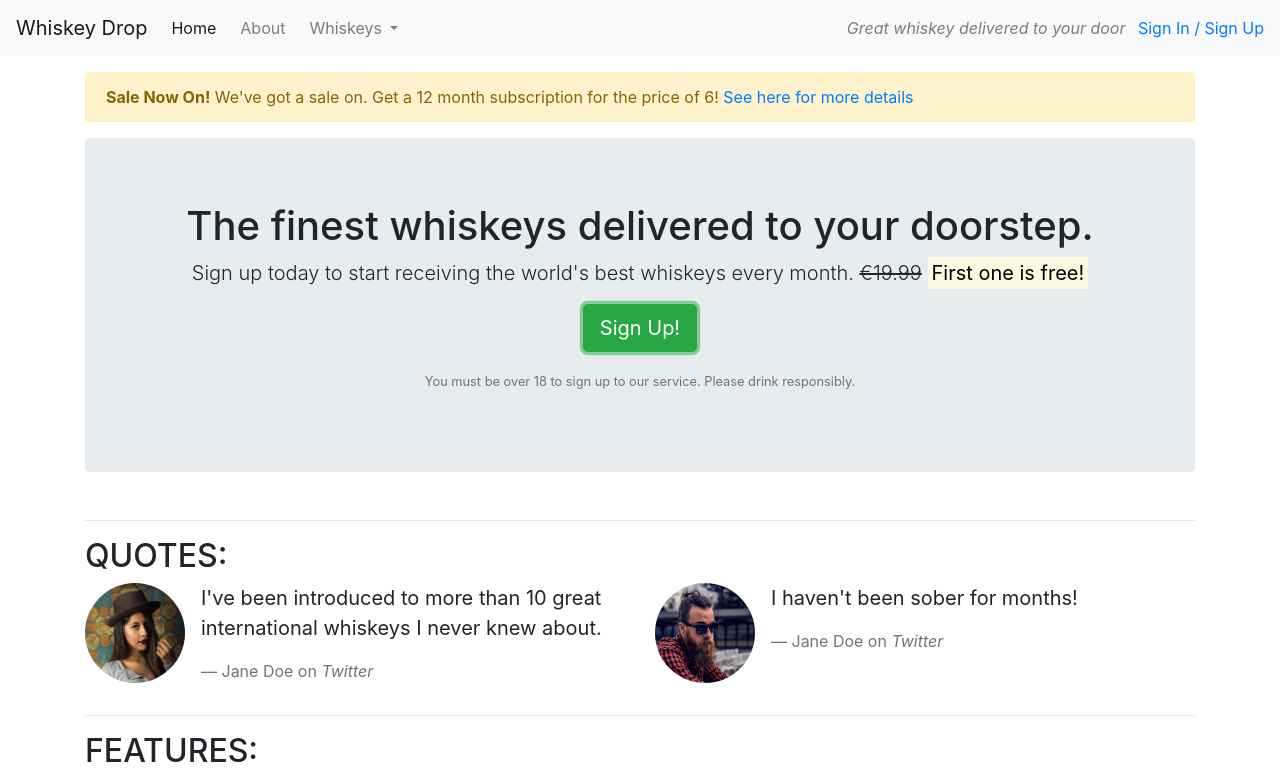
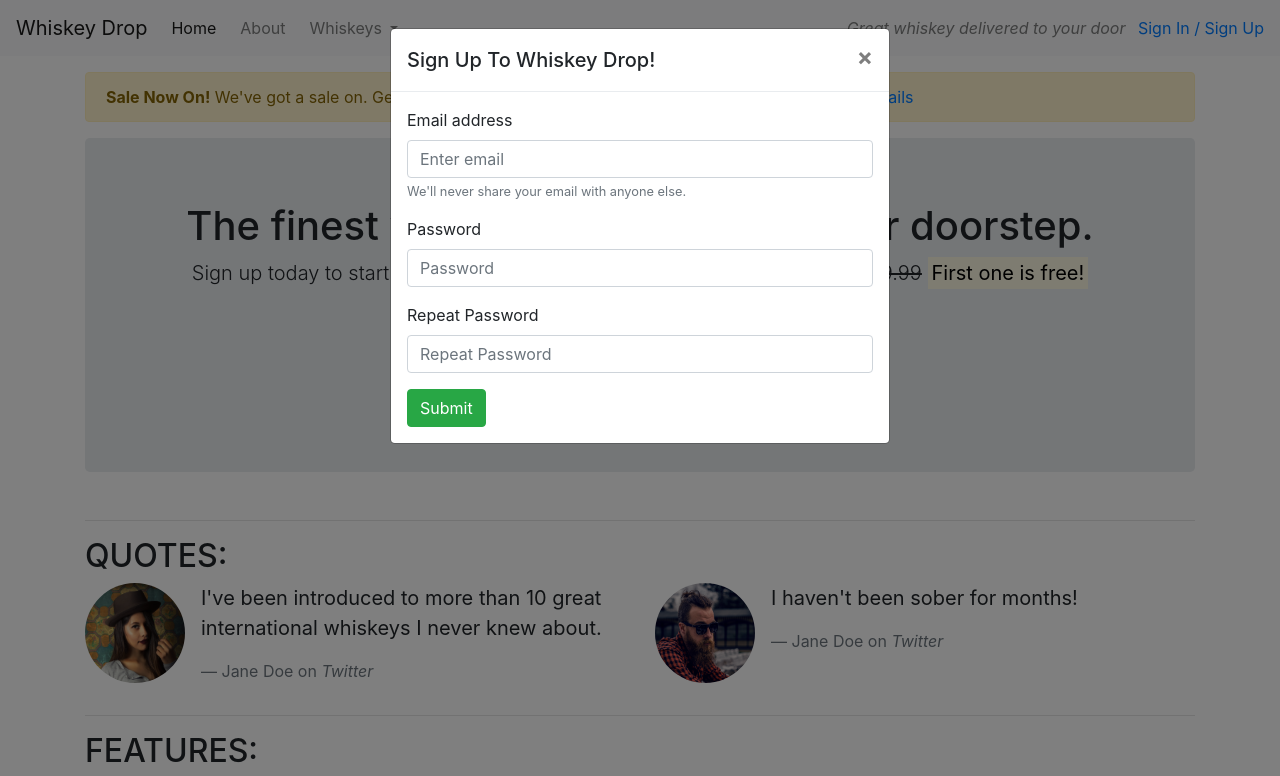
Before and after one commit to ccarroll91/Whiskey-Drop, a plain HTML site: page index.html in a window 1280 px wide. Both pictures are taken after a click on the button "Sign Up!". Shown: the top 776 px of the page. Drawn offline with nearby package versions, Linux system fonts and the light colour scheme.

Commit message:
added javascrip functionality and modal

```diff
--- a/index.html
+++ b/index.html
@@ -139,30 +139,41 @@
         <!-- /.features -->
 
     </article>
+
     <div class="modal" tabindex="-1" role="dialog" id="signUpModal">
-        <div class="modal-dialog">
+        <div class="modal-dialog" role="document">
             <div class="modal-content">
                 <div class="modal-header">
-                <h5 class="modal-title">Modal title</h5>
+                    <h5 class="modal-title">Sign Up To Whiskey Drop!</h5>
                     <button type="button" class="close" data-dismiss="modal" aria-label="Close">
           <span aria-hidden="true">&times;</span>
         </button>
                 </div>
                 <div class="modal-body">
-                <p>Modal body text goes here.</p>
+                    <form>
+                        <div class="form-group">
+                            <label for="exampleInputEmail1">Email address</label>
+                            <input type="email" class="form-control" id="exampleInputEmail1" aria-describedby="emailHelp" placeholder="Enter email">
+                            <small id="emailHelp" class="form-text text-muted">We'll never share your email with anyone else.</small>
                         </div>
-            <div class="modal-footer">
-                <button type="button" class="btn btn-secondary" data-dismiss="modal">Close</button>
-                <button type="button" class="btn btn-primary">Save changes</button>
+                        <div class="form-group">
+                            <label for="password">Password</label>
+                            <input type="password" class="form-control" id="password" placeholder="Password">
+                        </div>
+                        <div class="form-group">
+                            <label for="repeatPassword">Repeat Password</label>
+                            <input type="password" class="form-control" id="repeatPassword" placeholder="Repeat Password">
+                        </div>
+                        <button type="submit" class="btn btn-success">Submit</button>
+                    </form>
                 </div>
             </div>
-        </div>
+
     </div>
 
     <script src="https://code.jquery.com/jquery-3.5.1.slim.min.js" integrity="sha384-DfXdz2htPH0lsSSs5nCTpuj/zy4C+OGpamoFVy38MVBnE+IbbVYUew+OrCXaRkfj" crossorigin="anonymous"></script>
     <script src="https://cdn.jsdelivr.net/npm/popper.js@1.16.1/dist/umd/popper.min.js" integrity="sha384-9/reFTGAW83EW2RDu2S0VKaIzap3H66lZH81PoYlFhbGU+6BZp6G7niu735Sk7lN" crossorigin="anonymous"></script>
     <script src="https://cdn.jsdelivr.net/npm/bootstrap@4.5.3/dist/js/bootstrap.min.js" integrity="sha384-w1Q4orYjBQndcko6MimVbzY0tgp4pWB4lZ7lr30WKz0vr/aWKhXdBNmNb5D92v7s" crossorigin="anonymous"></script>
-    <script src="https://cdn.jsdelivr.net/npm/bootstrap@4.5.3/dist/js/bootstrap.bundle.min.js" integrity="sha384-ho+j7jyWK8fNQe+A12Hb8AhRq26LrZ/JpcUGGOn+Y7RsweNrtN/tE3MoK7ZeZDyx" crossorigin="anonymous"></script>
 </body>
 
 </html>
```
Lines whose indentation alone changed are shown as unchanged.
